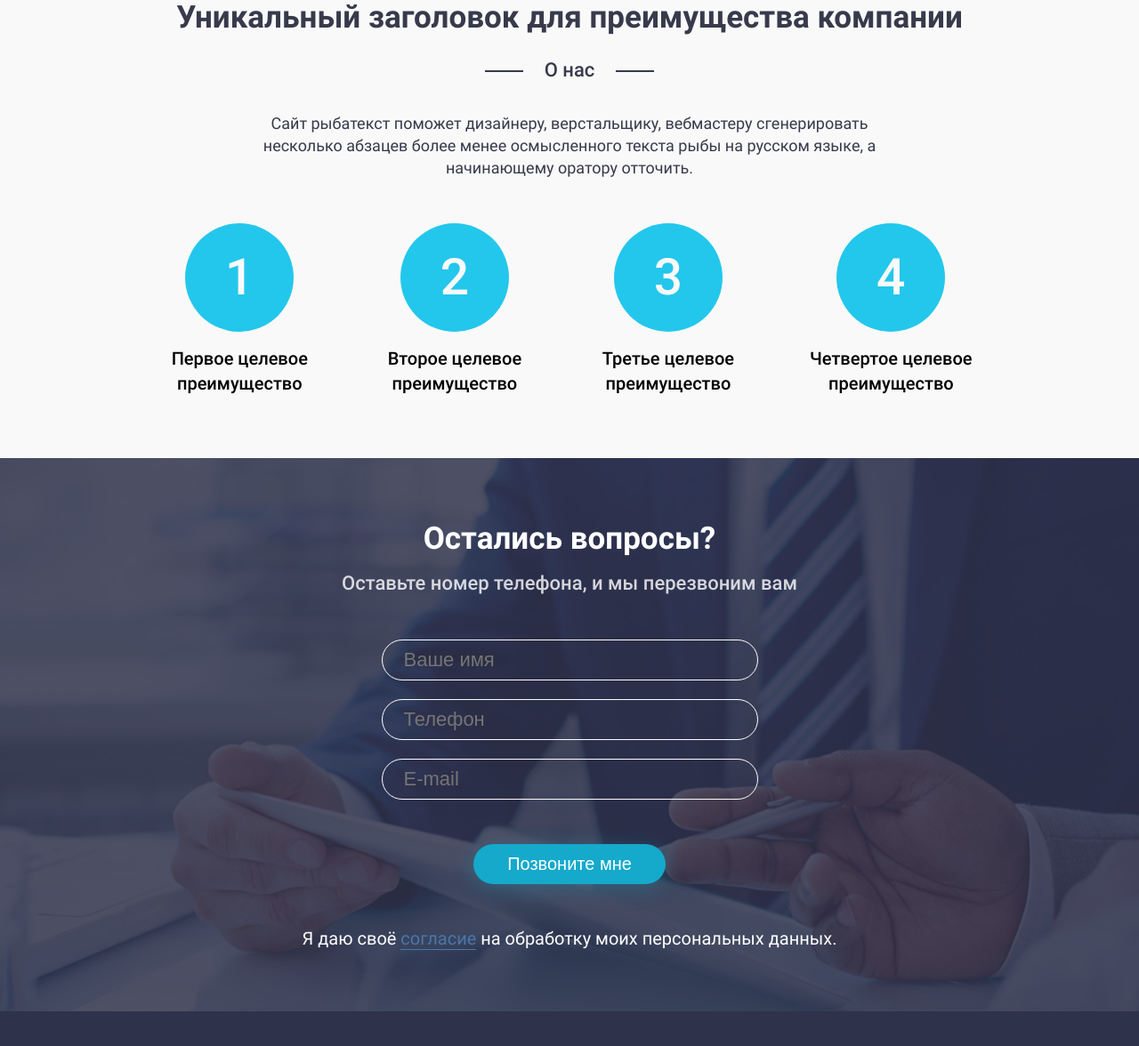
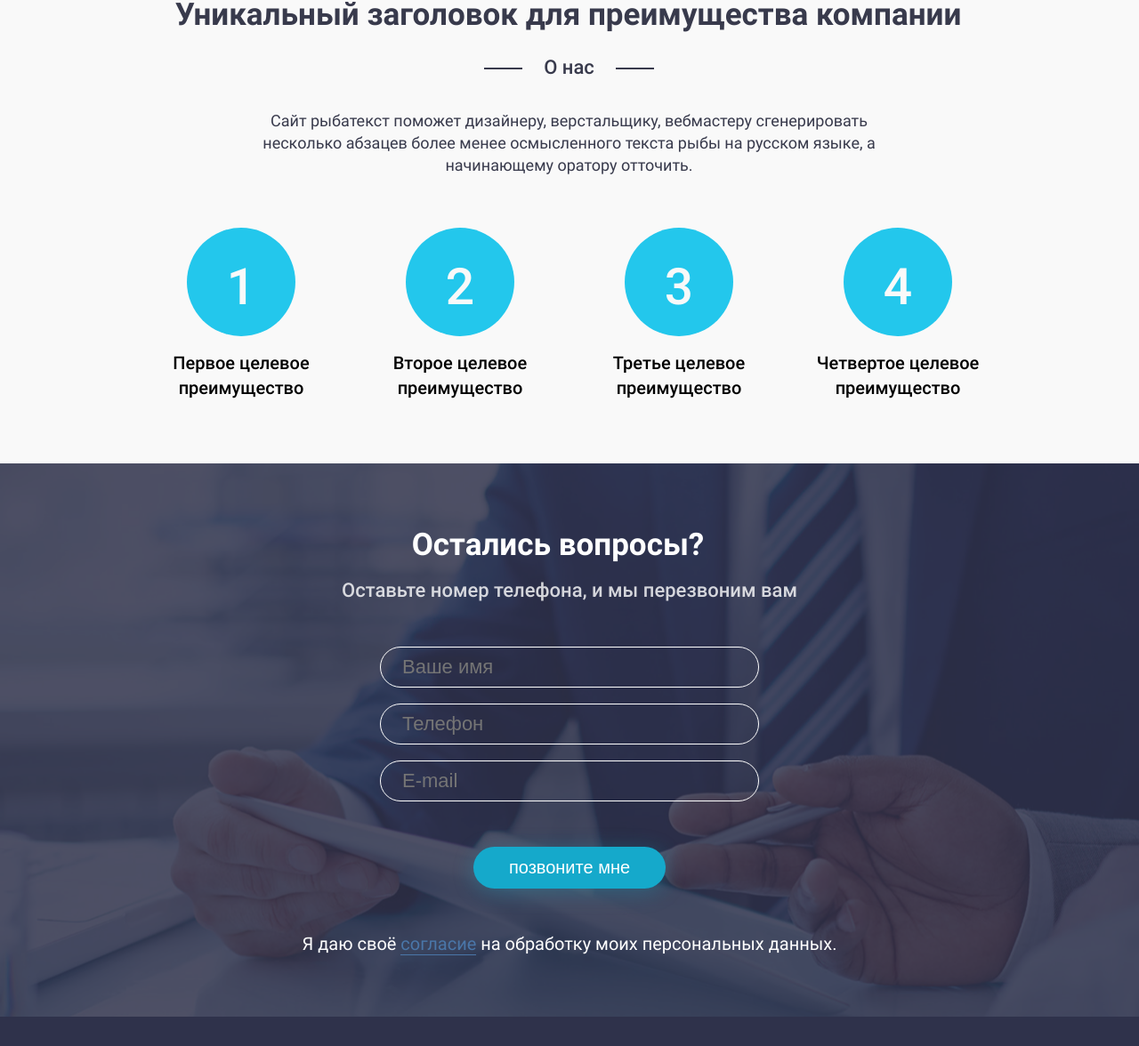
Before and after one commit to alex93eliseyeva/Adaptive, a plain HTML site: page index.html in a window 1280 px wide. Shown: the part 806-1982 px from the top of the page at 89% size. Drawn offline with Linux system fonts and the light colour scheme.

Commit message:
pixelperfect

```diff
--- a/contacts.css
+++ b/contacts.css
@@ -5,11 +5,12 @@
 }
 
 .contacts__link {
+  display: block;
   font-size: 24px;
   line-height: 28px;
   color: var(--main-color);
   font-style: normal;
-  margin-bottom: 3px;
+  margin-bottom: 4px;
 }
 
 .contacts__call {
--- a/features/features.css
+++ b/features/features.css
@@ -1,10 +1,10 @@
 .section {
   max-width: 100%;
-  padding: 70px 0 70px;
 }
 
 .features {
   background-color: var(--section-bg-color);
+  padding: 70px 0 71px;
 }
 
 .section__features-heading {
@@ -13,6 +13,7 @@
   line-height: 41px;
   text-align: center;
   margin: 0 0 26px 0;
+  padding-right: 3px;
   color: var(--section-text-color);
 }
 
@@ -22,6 +23,7 @@
   line-height: 26px;
   text-align: center;
   margin: 0 0 34px 0;
+  padding-right: 1px;
   color: var(--section-text-color);
 }
 
@@ -53,13 +55,14 @@
   line-height: 25px;
   text-align: center;
   color: var(--section-text-color);
-  margin: 0 auto 50px;
+  margin: 0 auto 58px;
+  padding-right: 1px;
 }
 
 .section__list {
   display: flex;
   gap: 50px;
-  padding: 0 103px;
+  padding: 0 133px 0;
   margin: 0;
   counter-reset: count 0;
 }
@@ -72,6 +75,7 @@
   font-size: 20px;
   line-height: 28px;
   text-align: center;
+  min-width: 196px;
 }
 
 .section__item:before {
@@ -85,7 +89,7 @@
   height: 122px;
   background-color: var(--features-count-color);
   border-radius: 50%;
-  padding: 32px 44px;
+  padding: 38px 44px;
   margin-bottom: 16px;
 }
 
--- a/footer/footer.css
+++ b/footer/footer.css
@@ -17,7 +17,7 @@
 }
 
 .footer__item {
-  margin-bottom: 2px;
+  margin-bottom: 1px;
   font-size: 12px;
   line-height: 17px;
   font-weight: 500;
@@ -32,11 +32,13 @@
   font-size: 12px;
   line-height: 17px;
   font-weight: 500;
+  padding-right: 4px;
   color: var(--main-color);
 }
 
 .footer__contacts {
   text-align: center;
+  padding-bottom: 3px;
 }
 
 @media (max-width: 1024px) {
--- a/form/form.css
+++ b/form/form.css
@@ -1,9 +1,9 @@
 .section {
   max-width: 100%;
-  padding: 70px 0 70px;
 }
 
 .form {
+  padding: 71px 0 70px;
   background-image: url("img/contacts.jpg");
   background-size: cover;
   background-repeat: no-repeat;
@@ -25,7 +25,8 @@
   font-size: 35px;
   line-height: 41px;
   text-align: center;
-  margin: 0 0 17px 0;
+  margin: 0 0 18px 0;
+  padding-right: 26px;
   color: var(--main-color);
 }
 
@@ -40,8 +41,8 @@
 
 .section__form {
   display: block;
-  max-width: 423px;
-  margin: 0 auto 50px;
+  max-width: 426px;
+  margin: 0 auto 51px;
 }
 
 .form__fieldset {
@@ -50,8 +51,8 @@
   display: flex;
   flex-direction: column;
   flex-wrap: wrap;
-  gap: 21px;
-  margin-bottom: 50px;
+  gap: 18px;
+  margin-bottom: 51px;
 }
 
 .form__label {
@@ -79,7 +80,7 @@
   font-weight: 500;
   line-height: 23px;
   text-align: center;
-  padding: 11px 38px;
+  padding: 12px 40px;
   border-radius: 50px;
   border-style: none;
   box-shadow: var(--box-shadow);
--- a/header/header.css
+++ b/header/header.css
@@ -33,21 +33,21 @@
   font-size: 52px;
   line-height: 61px;
   text-align: center;
-  margin: 0 0 35px 0;  /*32px*/
+  margin: 0 0 32px 0;
+  padding-right: 1px;
   color: var(--heading-color);
-  /*padding-left: 58px;*/
 }
 
 .header__description {
   display: block;
-  max-width: 960px; /*1002px*/
+  max-width: 960px;
   font-weight: 400;
   font-size: 22px;
   line-height: 31px;
   text-align: center;
   color: var(--description-text-color);
   margin: 0 auto 90px;
-  /*padding-left: 58px;*/
+  padding-right: 1px;
 }
 
 .header__link-more {
--- a/index.html
+++ b/index.html
@@ -15,10 +15,10 @@
       <div class="header__wrapper">
         <img class="header__logo logo" src="header/img/logo.svg" alt="Логотип компании">
 
-        <address class="header__contacts contacts">
+        <div class="header__contacts contacts">
           <a class="contacts__link" href="tel:+79625561234"><img class="contacts__img" src="header/img/phone.svg" alt="Знак телефонной трубки"><span class="contacts__span">+7 (962) 556 - 1234</span></a>
           <a class="contacts__call" href="#form">Перезвоните мне</a>
-        </address>
+        </div>
       </div>
 
       <h1 class="header__heading header__text">Заголовок c уникальным торговым предложение по системе 4U</h1>
@@ -68,7 +68,7 @@
             <input class="form__input" type="text" name="email" id="email" placeholder="E-mail">
           </fieldset>
 
-          <button class="form__button" type="submit">Позвоните мне</button>
+          <button class="form__button" type="submit">позвоните мне</button>
         </form>
 
         <p class="section__agreement">Я даю своё <a href="#" class="section__agreement-link" target="_blank">согласие</a> на обработку моих персональных данных.</p>
@@ -86,12 +86,12 @@
           </ul>
         </div>
 
-        <p class="footer__text">Сделано Ивановым Иваном</p>
+        <p class="footer__text">Сделано в Ивановым Иваном</p>
 
-        <address class="footer__contacts contacts">
+        <div class="footer__contacts contacts">
           <a class="contacts__link" href="tel:+79625561234"><img class="contacts__img" src="header/img/phone.svg" alt="Знак телефонной трубки"><span class="contacts__span">+7 (962) 556 - 1234</span></a>
           <a class="contacts__call" href="#form">Перезвоните мне</a>
-        </address>
+        </div>
       </div>
     </footer>
   </main>
--- a/style.css
+++ b/style.css
@@ -88,7 +88,7 @@ iframe {
 }
 
 .container {
-  max-width: 1200px;
+  max-width: 1260px;
   margin: 0 auto;
   padding: 0 30px;
 }
```
